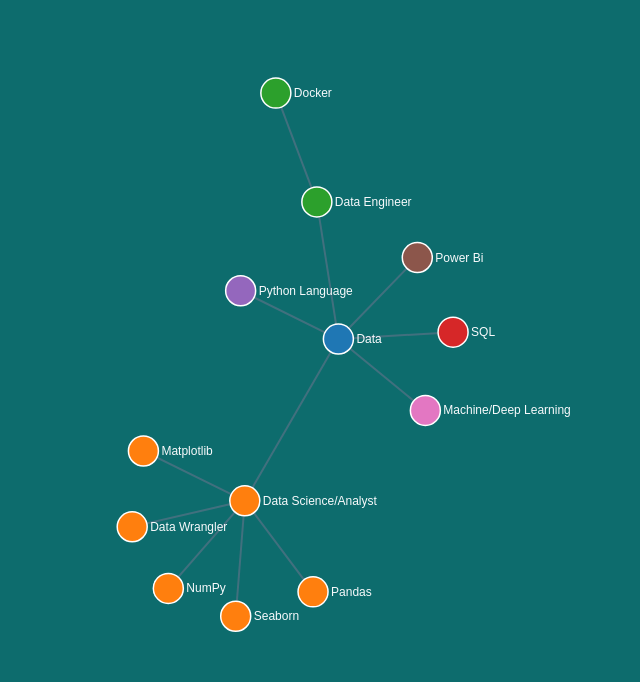
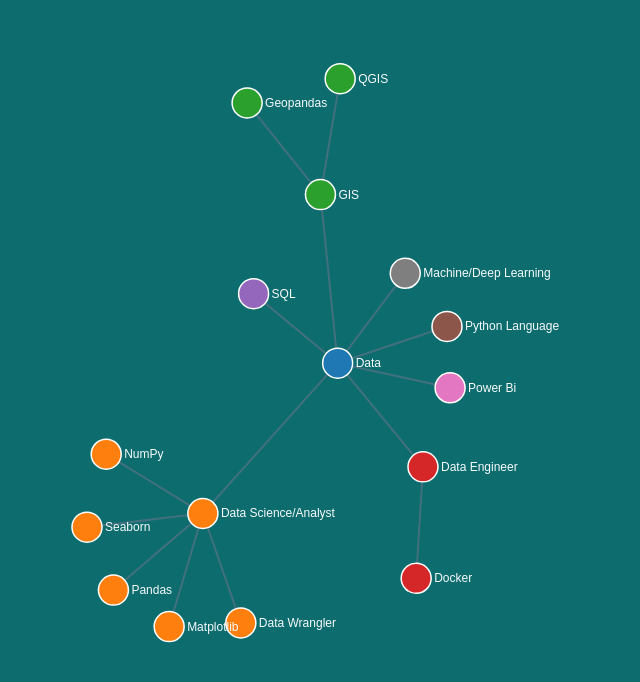
Before and after one commit to Rafa-Garcia-Data/d3-skills-network-and-others, a plain HTML site: page index.html in a window 1280 px wide. Shown: the whole page, without its empty margins (355-995 px from the left). Drawn offline with nearby package versions, Linux system fonts and the light colour scheme.

```diff
--- a/index.html
+++ b/index.html
@@ -26,7 +26,7 @@
 
     // --- NIVEL 1: Categorías Principales ---
     { id: "Data Science/Analyst", level: 1, group: 1 },
-   // { id: "GIS",          level: 1, group: 2 }, Grupo GIS comentado por no haberlo aprendido aún.
+    { id: "GIS",          level: 1, group: 2 }, // Grupo GIS comentado por no haberlo aprendido aún.
     { id: "Data Engineer", level: 1, group: 3 },
     { id: "SQL",       level: 1, group: 4 },
     { id: "Python Language",       level: 1, group: 5 },
@@ -42,9 +42,9 @@
     { id: "Matplotlib", level: 2, group: 1 },
     { id: "Seaborn", level: 2, group: 1 },
 
-    //{ id: "QGIS",   level: 2, group: 2 },
+    { id: "QGIS",   level: 2, group: 2 },
     //{ id: "ArcGIS", level: 2, group: 2 },
-    //{ id: "Geopandas", level: 2, group: 2 },
+    { id: "Geopandas", level: 2, group: 2 },
     //{ id: "Google Earth Engine", level: 2, group: 2 },
 
     { id: "Docker", level: 2, group: 3 },
@@ -52,7 +52,7 @@
   links: [
     // Conexiones Raíz -> Categorías
     { source: "Data", target: "Data Science/Analyst" },
-    //{ source: "Data", target: "GIS" },
+    { source: "Data", target: "GIS" },
     { source: "Data", target: "SQL" },
     { source: "Data", target: "Power Bi" },
     { source: "Data", target: "Data Engineer" },
@@ -67,9 +67,9 @@
     { source: "Data Science/Analyst", target: "Matplotlib" },
     { source: "Data Science/Analyst", target: "Seaborn" },
 
-    //{ source: "GIS", target: "QGIS" },
+    { source: "GIS", target: "QGIS" },
     //{ source: "GIS", target: "ArcGIS" },
-    //{ source: "GIS", target: "Geopandas" },
+    { source: "GIS", target: "Geopandas" },
     //{ source: "GIS", target: "Google Earth Engine" },
 
     { source: "Data Engineer", target: "Docker" },
```
